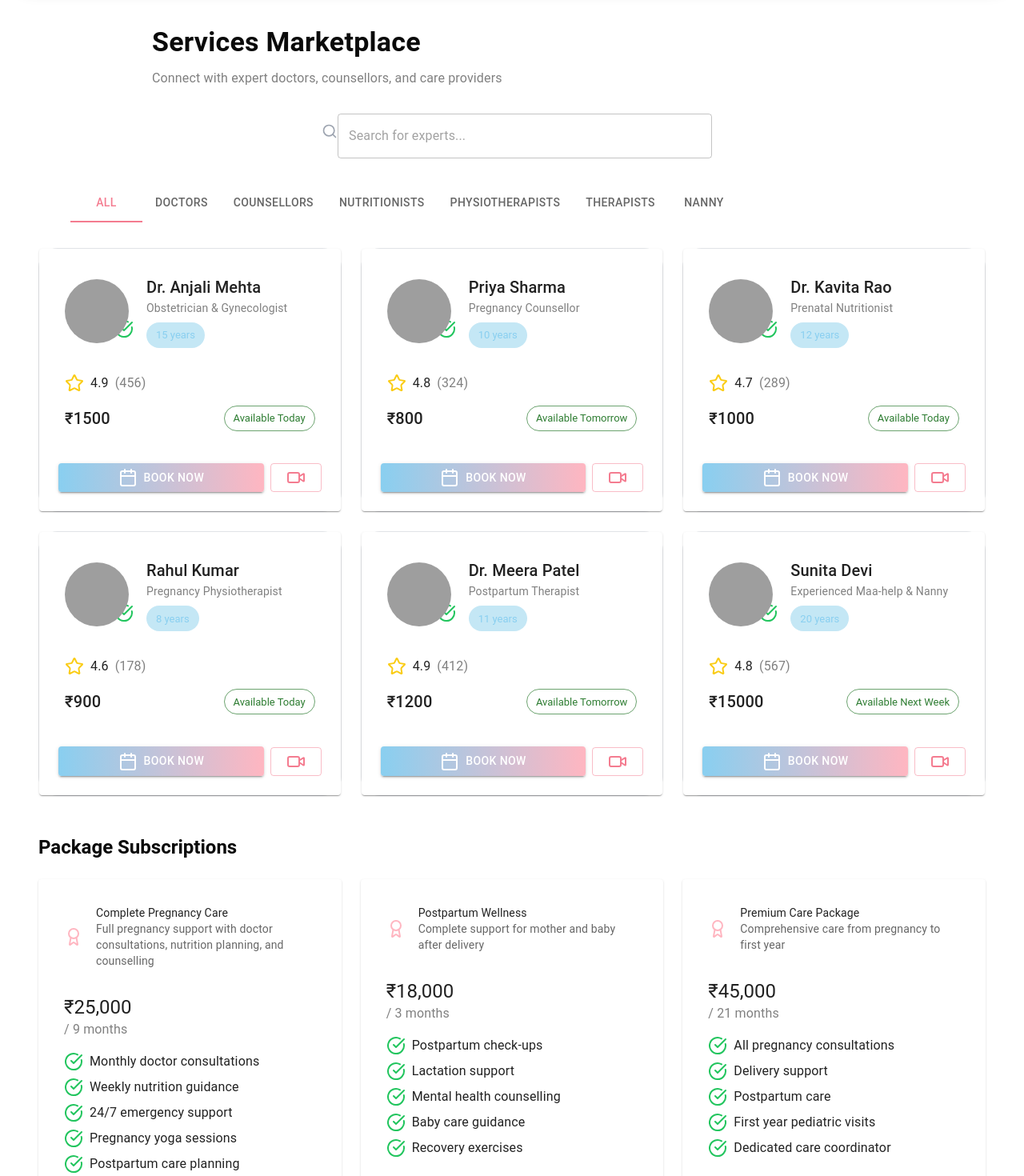
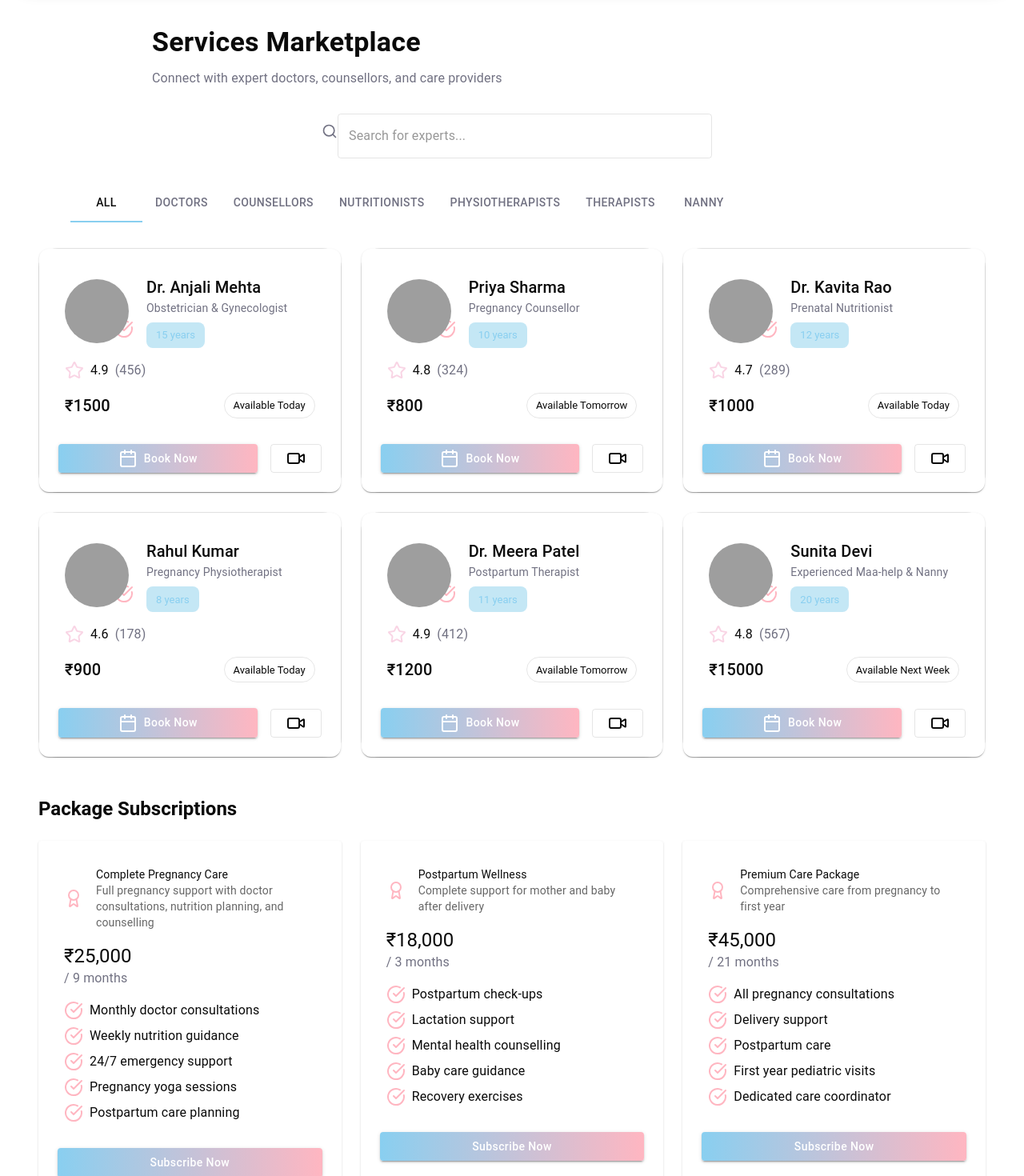
Before and after one commit to riteshd541/nurture, a React (Create React App) app: page /experts in a window 1280 px wide. Shown: the part 120-1590 px from the top of the page at 80% size. Built offline with nearby package versions, Linux system fonts and the light colour scheme; grey boxes are pictures that could not be loaded.

Commit message:
Dark theme on Expert page

```diff
--- a/src/pages/Expert/Expert.tsx
+++ b/src/pages/Expert/Expert.tsx
@@ -18,7 +18,6 @@ import {
   Tab,
   TextField,
 } from "@mui/material";
-
 
 import { motion } from "framer-motion";
 
@@ -43,27 +42,39 @@ export function Expert() {
   });
 
   return (
-    <div className="min-h-screen py-20 px-4 mt-5">
+    <div className="min-h-screen py-20 px-4 mt-5 bg-bg text-foreground">
       <Box sx={{ p: 4 }}>
         {/* HEADER */}
         <Box sx={{ maxWidth: "900px", mx: "auto", mb: 4 }}>
-        <Typography variant="h4" fontWeight="bold" gutterBottom>
+          <Typography variant="h4" fontWeight="bold" gutterBottom sx={{ color: "var(--color-foreground)" }}>
             Services Marketplace
           </Typography>
-        <Typography variant="body1" color="gray">
+          <Typography variant="body1" sx={{ color: "var(--color-muted-foreground)" }}>
             Connect with expert doctors, counsellors, and care providers
           </Typography>
         </Box>
 
         {/* SEARCH */}
         <Box sx={{ maxWidth: 500, mx: "auto", mb: 4, position: "relative" }}>
-        <Search className="absolute left-3 top-3 h-5 w-5 text-gray-400" />
+          <Search className="absolute left-3 top-3 h-5 w-5" style={{ color: "var(--color-muted-foreground)" }} />
           <TextField
             fullWidth
             placeholder="Search for experts..."
-          sx={{ pl: 4 }}
             value={searchQuery}
             onChange={(e) => setSearchQuery(e.target.value)}
+            variant="outlined"
+            sx={{
+              pl: 4,
+              input: { color: "var(--color-card-foreground)" },
+              bgcolor: "transparent",
+              borderRadius: 1,
+              "& .MuiOutlinedInput-notchedOutline": {
+                borderColor: "var(--color-border)",
+              },
+              "&:hover .MuiOutlinedInput-notchedOutline": {
+                borderColor: "var(--color-border)",
+              },
+            }}
           />
         </Box>
 
@@ -73,24 +84,34 @@ export function Expert() {
           onChange={(_, v) => setSelectedService(v)}
           variant="scrollable"
           scrollButtons
-        sx={{ mb: 4 }}
+          sx={{
+            mb: 4,
+            "& .MuiTabs-indicator": { backgroundColor: "var(--baby-blue)" },
+            color: "var(--color-muted-foreground)",
+          }}
         >
-        <Tab value="all" label="All" />
-        <Tab value="doctor" label="Doctors" />
-        <Tab value="counsellor" label="Counsellors" />
-        <Tab value="nutritionist" label="Nutritionists" />
-        <Tab value="physiotherapist" label="Physiotherapists" />
-        <Tab value="therapist" label="Therapists" />
-        <Tab value="nanny" label="Nanny" />
+          <Tab value="all" label="All" sx={{ color: "var(--color-muted-foreground)", "&.Mui-selected": { color: "var(--color-foreground)" }}} />
+          <Tab value="doctor" label="Doctors" sx={{ color: "var(--color-muted-foreground)", "&.Mui-selected": { color: "var(--color-foreground)" }}} />
+          <Tab value="counsellor" label="Counsellors" sx={{ color: "var(--color-muted-foreground)", "&.Mui-selected": { color: "var(--color-foreground)" }}} />
+          <Tab value="nutritionist" label="Nutritionists" sx={{ color: "var(--color-muted-foreground)", "&.Mui-selected": { color: "var(--color-foreground)" }}} />
+          <Tab value="physiotherapist" label="Physiotherapists" sx={{ color: "var(--color-muted-foreground)", "&.Mui-selected": { color: "var(--color-foreground)" }}} />
+          <Tab value="therapist" label="Therapists" sx={{ color: "var(--color-muted-foreground)", "&.Mui-selected": { color: "var(--color-foreground)" }}} />
+          <Tab value="nanny" label="Nanny" sx={{ color: "var(--color-muted-foreground)", "&.Mui-selected": { color: "var(--color-foreground)" }}} />
         </Tabs>
 
         {/* SERVICES */}
-
         <div className="grid grid-cols-1 md:grid-cols-2 lg:grid-cols-3 gap-6">
           {filteredServices.map((service) => (
-    <div key={service.id} className="w-full border border-gray-200 rounded-3xl">
+            <div key={service.id} className="w-full rounded-3xl" style={{ border: "1px solid var(--color-border)" }}>
               <motion.div>
-        <Card sx={{ padding: 2 }}>
+                <Card
+                  sx={{
+                    padding: 2,
+                    borderRadius: 3,
+                    backgroundColor: "var(--color-card)",
+                    color: "var(--color-card-foreground)",
+                  }}
+                >
                   <CardHeader
                     title={
                       <Box display="flex" alignItems="center">
@@ -101,56 +122,74 @@ export function Expert() {
                         />
 
                         {service.verified && (
-                  <CheckCircle className="text-green-500 ml-[-18px] mt-[45px]" />
+                          <CheckCircle style={{ color: "var(--chart-2)" }} className="ml-[-18px] mt-[45px]" />
                         )}
 
                         <Box ml={2}>
-                  <Typography variant="h6">{service.name}</Typography>
-                  <Typography variant="body2" color="gray">
+                          <Typography sx={{ color: "var(--color-card-foreground)" }} variant="h6">{service.name}</Typography>
+                          <Typography variant="body2" sx={{ color: "var(--color-muted-foreground)" }}>
                             {service.specialty}
                           </Typography>
                           <Chip
                             label={service.experience}
-                    sx={{ mt: 1, background: "#C4E7F5", color: "#89CFF0" }}
+                            sx={{
+                              mt: 1,
+                              background: "var(--baby-blue-light)",
+                              color: "var(--baby-blue)",
+                              borderRadius: 2,
+                            }}
                           />
                         </Box>
                       </Box>
                     }
+                    sx={{ pb: 0 }}
                   />
 
                   <CardContent>
                     <Box display="flex" alignItems="center" mb={2}>
-              <Star className="text-yellow-400" />
-              <Typography ml={1}>{service.rating}</Typography>
-              <Typography ml={1} color="gray">
+                      <Star style={{ color: "var(--chart-4)" }} />
+                      <Typography ml={1} sx={{ color: "var(--color-card-foreground)" }}>{service.rating}</Typography>
+                      <Typography ml={1} sx={{ color: "var(--color-muted-foreground)" }}>
                         ({service.reviews})
                       </Typography>
                     </Box>
 
                     <Box display="flex" justifyContent="space-between" mb={2}>
-              <Typography variant="h6">₹{service.price}</Typography>
+                      <Typography variant="h6" sx={{ color: "var(--color-card-foreground)" }}>₹{service.price}</Typography>
                       <Chip
                         label={service.availability}
                         color="success"
                         variant="outlined"
+                        sx={{
+                          borderColor: "var(--color-border)",
+                          color: "var(--color-card-foreground)",
+                        }}
                       />
                     </Box>
                   </CardContent>
 
-          <CardActions>
+                  <CardActions sx={{ gap: 1, pt: 0 }}>
                     <Button
                       variant="contained"
                       fullWidth
                       sx={{
-                background: "linear-gradient(to right, #89CFF0, #FFB6C1)",
-                color: "white",
+                        background: "linear-gradient(to right, var(--baby-blue), var(--baby-pink))",
+                        color: "var(--primary-foreground)",
+                        textTransform: "none",
                       }}
                       onClick={() => bookService(service)}
                     >
                       <Calendar style={{ marginRight: 8 }} /> Book Now
                     </Button>
 
-            <Button variant="outlined" sx={{ marginLeft: "8px" }}>
+                    <Button
+                      variant="outlined"
+                      sx={{
+                        marginLeft: "8px",
+                        borderColor: "var(--color-border)",
+                        color: "var(--color-card-foreground)",
+                      }}
+                    >
                       <Video />
                     </Button>
                   </CardActions>
@@ -162,31 +201,32 @@ export function Expert() {
 
         {/* PACKAGES */}
         <div className="mt-12">
-  <Typography variant="h5" fontWeight="bold" mb={3}>
+          <Typography variant="h5" fontWeight="bold" mb={3} sx={{ color: "var(--color-foreground)" }}>
             Package Subscriptions
           </Typography>
 
           <div className="grid grid-cols-1 md:grid-cols-3 gap-6">
             {packages.map((pkg) => (
               <div key={pkg.id}>
-        <Card sx={{ padding: 2 }}>
+                <Card sx={{ padding: 2, backgroundColor: "var(--color-card)", color: "var(--color-card-foreground)" }}>
                   <CardHeader
                     title={pkg.name}
                     subheader={pkg.description}
-            avatar={<Award className="text-[#FFB6C1]" />}
+                    avatar={<Award style={{ color: "var(--baby-pink)" }} />}
+                    sx={{ pb: 0 }}
                   />
 
                   <CardContent>
-            <Typography variant="h5">
+                    <Typography variant="h5" sx={{ color: "var(--color-card-foreground)" }}>
                       ₹{pkg.price.toLocaleString()}
                     </Typography>
-            <Typography color="gray">/ {pkg.duration}</Typography>
+                    <Typography sx={{ color: "var(--color-muted-foreground)" }}>/ {pkg.duration}</Typography>
 
                     <Box mt={2}>
                       {pkg.features.map((feature, i) => (
                         <Box key={i} display="flex" alignItems="center" mb={1}>
-                  <CheckCircle className="text-green-500 mr-2" />
-                  <Typography>{feature}</Typography>
+                          <CheckCircle style={{ color: "var(--chart-2)", marginRight: 8 }} />
+                          <Typography sx={{ color: "var(--color-card-foreground)" }}>{feature}</Typography>
                         </Box>
                       ))}
                     </Box>
@@ -197,8 +237,9 @@ export function Expert() {
                       fullWidth
                       variant="contained"
                       sx={{
-                background: "linear-gradient(to right, #89CFF0, #FFB6C1)",
-                color: "white",
+                        background: "linear-gradient(to right, var(--baby-blue), var(--baby-pink))",
+                        color: "var(--primary-foreground)",
+                        textTransform: "none",
                       }}
                     >
                       Subscribe Now
@@ -210,9 +251,6 @@ export function Expert() {
           </div>
         </div>
 
-
-
-
         {/* PURE MUI TOAST */}
         <ToastComponent />
       </Box>
```
Lines whose indentation alone changed are shown as unchanged.
